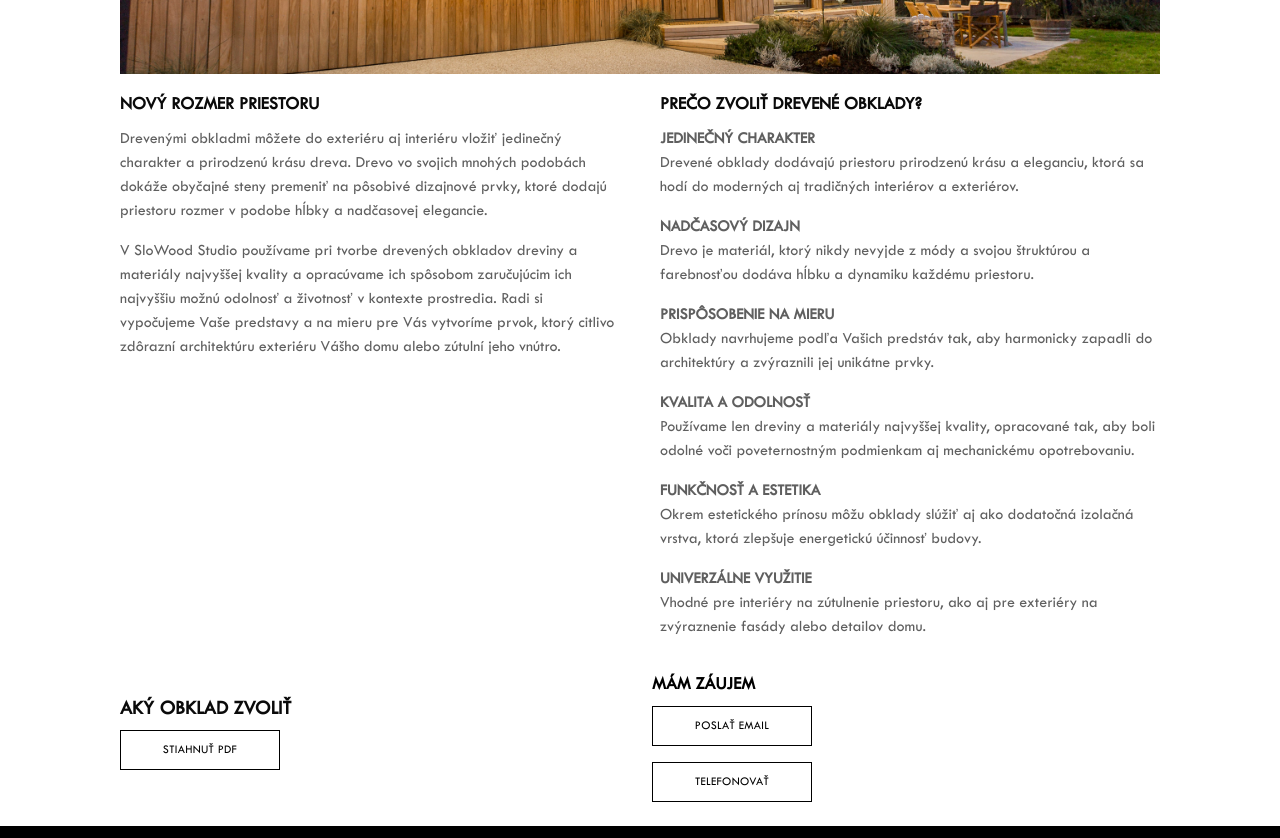
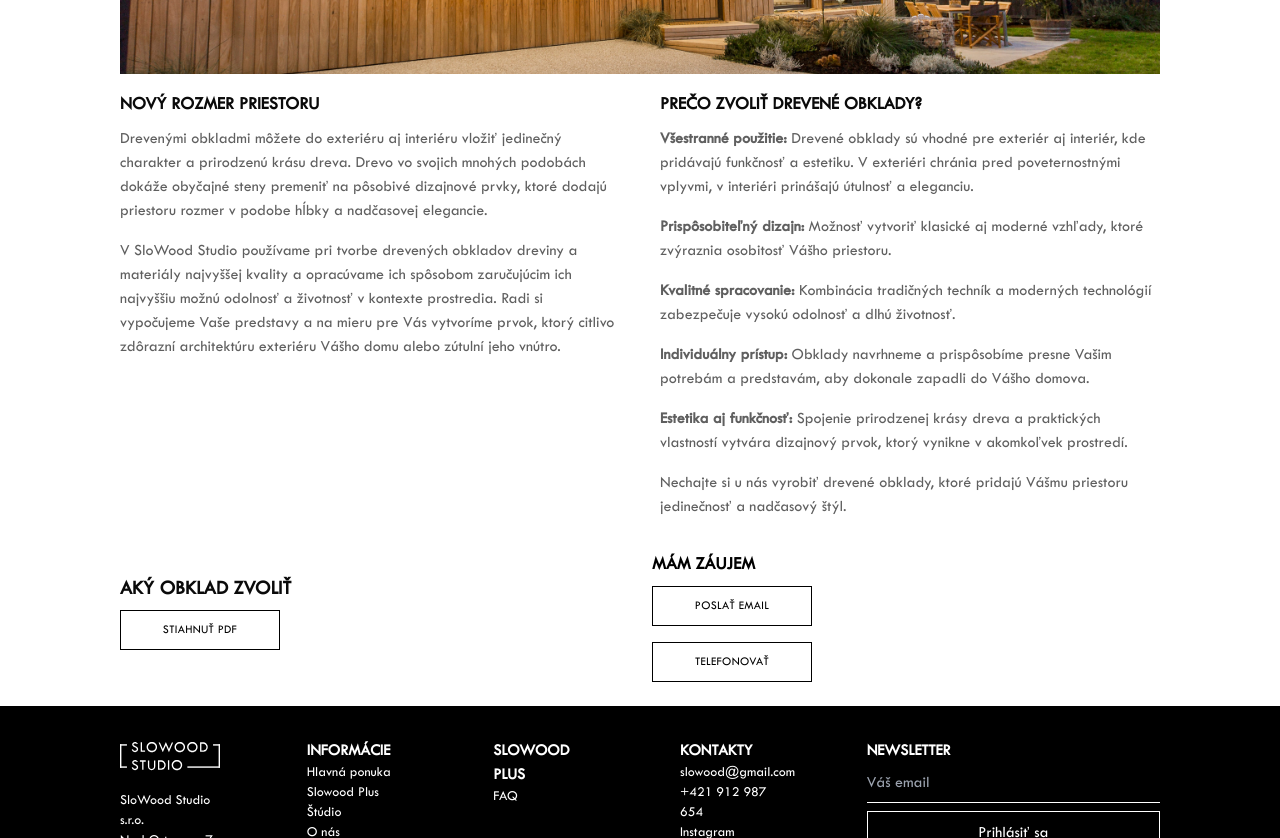
Before and after one commit to marosstudenic/slowood, a Next.js app: page /ponuka/drevene-obklady in a window 1280 px wide. Shown: the part 660-1498 px from the top of the page. Built offline with nearby package versions, Linux system fonts and the light colour scheme.

Commit message:
finish ponuka

```diff
--- a/src/app/(public)/ponuka/drevene-obklady/page.tsx
+++ b/src/app/(public)/ponuka/drevene-obklady/page.tsx
@@ -20,39 +20,14 @@ const AltanokPage = () => {
           title: "Prečo zvoliť drevené obklady?",
           textChild:
             <div className="space-y-4">
-                            {
-                                [
-                                    {
-                                        title: "Jedinečný charakter",
-                                        text: "Drevené obklady dodávajú priestoru prirodzenú krásu a eleganciu, ktorá sa hodí do moderných aj tradičných interiérov a exteriérov."
-                                    },
-                                    {
-                                        title: "Nadčasový dizajn",
-                                        text: "Drevo je materiál, ktorý nikdy nevyjde z módy a svojou štruktúrou a farebnosťou dodáva hĺbku a dynamiku každému priestoru."
-                                    },
-                                    {
-                                        title: "Prispôsobenie na mieru",
-                                        text: "Obklady navrhujeme podľa Vašich predstáv tak, aby harmonicky zapadli do architektúry a zvýraznili jej unikátne prvky."
-                                    },
-                                    {
-                                        title: "Kvalita a odolnosť",
-                                        text: "Používame len dreviny a materiály najvyššej kvality, opracované tak, aby boli odolné voči poveternostným podmienkam aj mechanickému opotrebovaniu."
-                                    },
-                                    {
-                                        title: "Funkčnosť a estetika",
-                                        text: "Okrem estetického prínosu môžu obklady slúžiť aj ako dodatočná izolačná vrstva, ktorá zlepšuje energetickú účinnosť budovy."
-                                    },
-                                    {
-                                        title: "Univerzálne využitie",
-                                        text: "Vhodné pre interiéry na zútulnenie priestoru, ako aj pre exteriéry na zvýraznenie fasády alebo detailov domu."
-                                    }
-                                ].map((item, index) => (
-                                    <div key={index}>
-                                        <h3 className="font-bold uppercase">{item.title}</h3>
-                                        <p>{item.text}</p>
-                                    </div>
-                                ))
-                            }
+              <ul className="space-y-4">
+                <li><strong>Všestranné použitie:</strong> Drevené obklady sú vhodné pre exteriér aj interiér, kde pridávajú funkčnosť a estetiku. V exteriéri chránia pred poveternostnými vplyvmi, v interiéri prinášajú útulnosť a eleganciu.</li>
+                <li><strong>Prispôsobiteľný dizajn:</strong> Možnosť vytvoriť klasické aj moderné vzhľady, ktoré zvýraznia osobitosť Vášho priestoru.</li>
+                <li><strong>Kvalitné spracovanie:</strong> Kombinácia tradičných techník a moderných technológií zabezpečuje vysokú odolnosť a dlhú životnosť.</li>
+                <li><strong>Individuálny prístup:</strong> Obklady navrhneme a prispôsobíme presne Vašim potrebám a predstavám, aby dokonale zapadli do Vášho domova.</li>
+                <li><strong>Estetika aj funkčnosť:</strong> Spojenie prirodzenej krásy dreva a praktických vlastností vytvára dizajnový prvok, ktorý vynikne v akomkoľvek prostredí.</li>
+              </ul>
+              <p>Nechajte si u nás vyrobiť drevené obklady, ktoré pridajú Vášmu priestoru jedinečnosť a nadčasový štýl.</p>
             </div>
         }
       ]}
--- a/src/app/(public)/ponuka/pergola/page.tsx
+++ b/src/app/(public)/ponuka/pergola/page.tsx
@@ -12,8 +12,23 @@ const AltanokPage = () => {
             <div className="space-y-4">
               <p>Pergola je exteriérovým doplnkom, konštrukciou s dominantne estetickou funkciou, no zároveň nezanedbateľným funkčným aspektom vo forme poskytnutia tienenia. To je starostlivo zvažované i pri vyberaní natočenia pergoly s ohľadom na svetové strany, či smerovaní driev. Pergoly síce zväčša neposkytujú hermeticky uzavretú strešnú plochu na ochranu pred dažďom, no frekvencia ukladania drevených panelov umožňuje narábanie i s týmto aspektom.</p>
               <p>Pergoly sú vzdušné konštrukcie, čeliace prírodným živlom intenzívnejšie ako napríklad altánky, čo adresujeme i pri výbere materiality s klientom. Naše realizácie precízne vytvárame s citom pre detail z drevín a materiálov najvyššej kvality.</p>
+              <p>Naše pergoly stavajú most medzi tradičnými a modernými riešeniami, pričom rešpektujú vaše potreby a osobný štýl. Sme tu, aby sme pre vás vytvorili priestor, ktorý splní všetky vaše očakávania.</p>
+
             </div>
         },
+        {
+          title: "Prečo prístrešok od Slowood:",
+          textChild: <div className="space-y-4">
+            <ul className="space-y-4">
+              <li><strong>Flexibilné využitie:</strong> Pergoly slúžia nielen na tienenie, ale aj ako dizajnový prvok, ktorý môže definovať priestor vo vašej záhrade, na terase či pri bazéne. Ich otvorený charakter umožňuje prispôsobenie pre rôzne potreby a štýly.</li>
+              <li><strong>Prispôsobenie na mieru:</strong> Pri návrhu pergoly zohľadňujeme jedinečné požiadavky klienta – od rozmerov, cez orientáciu podľa svetových strán, až po špecifické materiály.</li>
+              <li><strong>Odolnosť a trvácnosť:</strong> Používame kvalitné dreviny a materiály, ktoré zabezpečujú, že pergoly odolajú prírodným živlom, či už ide o silné slnko, vietor alebo mierne dažde.</li>
+              <li><strong>Dizajnové detaily:</strong> Priestor medzi drevenými panelmi môžete využiť nielen na tienenie, ale aj ako priestor pre popínavé rastliny, ktoré dodajú pergole prírodný šarm.</li>
+              <li><strong>Spojenie estetiky a funkčnosti:</strong> Pergola je viac než len konštrukcia – je to elegantný spôsob, ako v exteriéri vytvoriť miesto na oddych, spoločné chvíle alebo estetické skrášlenie priestoru.</li>
+            </ul>
+
+          </div>
+        }
       ]}
       offerOptions={[
         {
--- a/src/app/(public)/studio/page.tsx
+++ b/src/app/(public)/studio/page.tsx
@@ -7,7 +7,7 @@ const Page = () => {
     <main className="py-6">
       <div className="px-6 pb-6 md:px-0 md:pb-2">
         <BackButton />
-        <h2 className="text-2xl font-bold uppercase pt-2">Štúdio</h2>
+        <h2 className="text-2xl font-bold uppercase pt-2">Slowood Štúdio</h2>
       </div>
 
       <div className="grid grid-cols-2 md:grid-cols-3  px-6 md:px-0 md:gap-8 gap-2">
--- a/src/components/MainOffer.tsx
+++ b/src/components/MainOffer.tsx
@@ -13,7 +13,7 @@ const offer = [
     link: '/ponuka/drevene-obklady',
   },
   {
-    image: '/images/zahradny-domcek.jpeg',
+    image: '/images/zahradny-domcek/zahradny-domcek-na-mieru.jpeg',
     title: "zahradný domček",
     link: '/ponuka/zahradny-domcek',
   },
```
Lines whose indentation alone changed are shown as unchanged.
